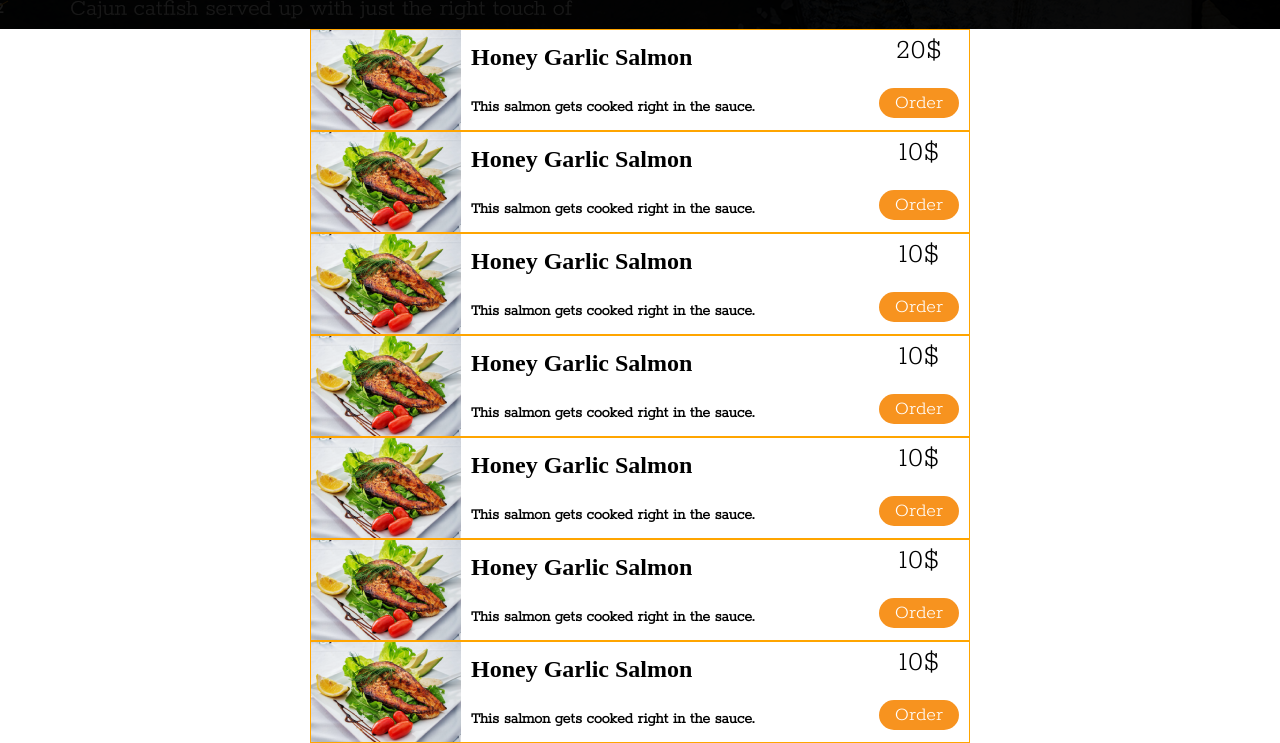
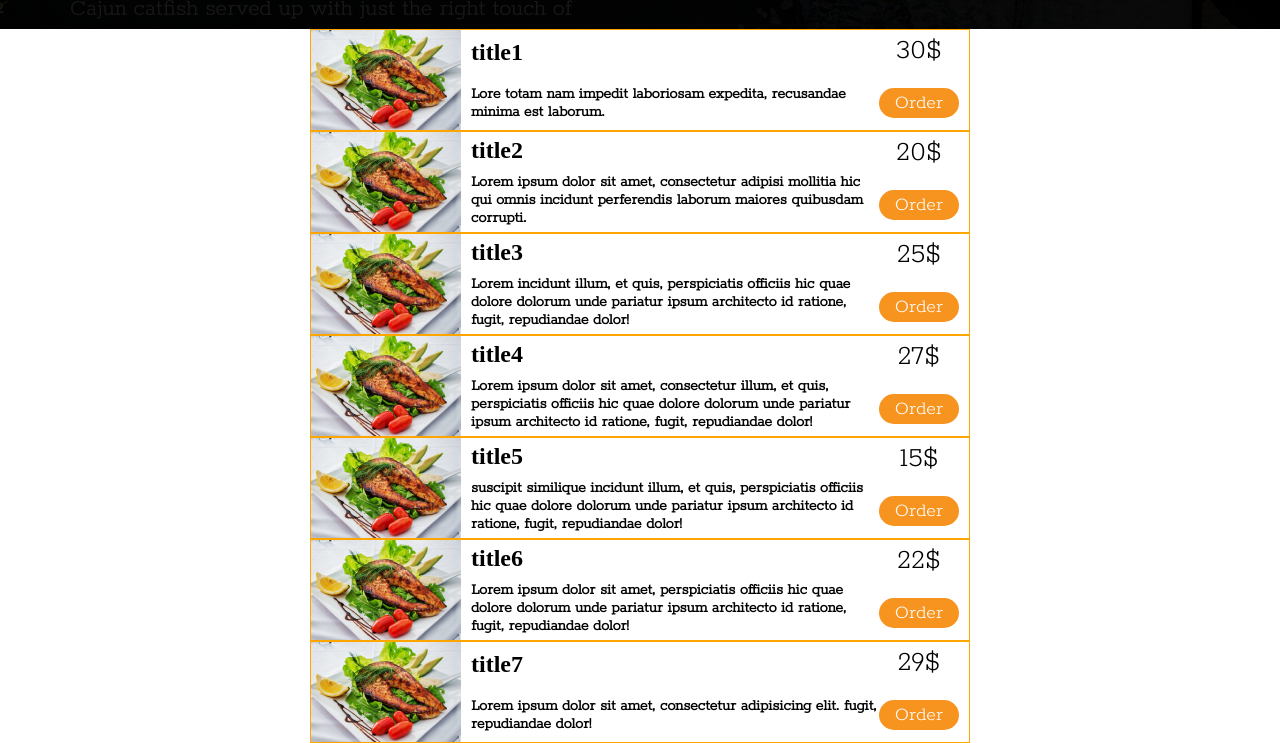
Before and after one commit to IhorCholach/git-init, a React app: page /menu in a window 1280 px wide. Shown: the part 91-834 px from the top of the page. Built offline with nearby package versions, Linux system fonts and the light colour scheme.

Commit message:
modify architecture project

```diff
--- a/public/index.html
+++ b/public/index.html
@@ -19,7 +19,7 @@
       work correctly both with client-side routing and a non-root public URL.
       Learn how to configure a non-root public URL by running `npm run build`.
     -->
-    <title>Cook At Home</title>
+    <title>Chef's plate</title>
   </head>
   <body>
 
--- a/src/components/aboutChef.js
+++ b/src/components/aboutChef.js
@@ -6,7 +6,7 @@ import twetter from '../content/img/twetter__footer.png'
 import in__footer from '../content/img/in__footer.png'
 import instagram from '../content/img/instagram__footer.png'
 import chefPhoto from '../content/img/Chefbg.png'
-import './aboutChef.css';
+import '../content/css/aboutChef.css';
 
 class Chef extends Component {
 	render() {
@@ -39,8 +39,8 @@ class Chef extends Component {
 							</p>
 						</div>
 						<div className="about__chef__describe__text__buttons">
-							 	<input className="left" type="button" value="follow"/>
-							 	<input className="right" type="button" value="send message"/>
+							<input className="left" type="button" value="follow"/>
+							<input className="right" type="button" value="send message"/>
 						</div>
 					</div>
 				</div>
--- a/src/components/mealCard.js
+++ b/src/components/mealCard.js
@@ -1,26 +1,74 @@
 import React, {Component} from 'react'
-import './mealCard.css'
+import '../content/css/mealCard.css'
+
+const arr=[
+	{
+		id:1,
+		title:'title1',
+		description:'Lore totam nam impedit laboriosam expedita, recusandae minima est laborum.',
+		price: 30
+	},
+	{
+		id:2,
+		title:'title2',
+		description:'Lorem ipsum dolor sit amet, consectetur adipisi mollitia hic qui omnis incidunt perferendis laborum maiores quibusdam corrupti.',
+		price: 20
+	},
+	{
+		id:3,
+		title:'title3',
+		description:'Lorem incidunt illum, et quis, perspiciatis officiis hic quae dolore dolorum unde pariatur ipsum architecto id ratione, fugit, repudiandae dolor!',
+		price: 25
+	},
+	{
+		id:4,
+		title:'title4',
+		description:'Lorem ipsum dolor sit amet, consectetur  illum, et quis, perspiciatis officiis hic quae dolore dolorum unde pariatur ipsum architecto id ratione, fugit, repudiandae dolor!',
+		price: 27
+	},
+	{
+		id:5,
+		title:'title5',
+		description:' suscipit similique incidunt illum, et quis, perspiciatis officiis hic quae dolore dolorum unde pariatur ipsum architecto id ratione, fugit, repudiandae dolor!',
+		price: 15
+	},
+	{
+		id:6,
+		title:'title6',
+		description:'Lorem ipsum dolor sit amet,  perspiciatis officiis hic quae dolore dolorum unde pariatur ipsum architecto id ratione, fugit, repudiandae dolor!',
+		price: 22
+	},
+	{
+		id:7,
+		title:'title7',
+		description:'Lorem ipsum dolor sit amet, consectetur adipisicing elit. fugit, repudiandae dolor!',
+		price: 29
+	}
+]
 
 class CardMeal extends Component{
+
 	handleBtnClick = (url) => {
 		this.props.history.push(url);
 		console.log('this props MealCard',this.props)
 	}
-	render (){
 
+
+mealCard = () => {
 		return(
-			<div className='container__mealCard'>
-				<div id="mealCard">
+			arr.map( (item) =>{
+				return(
+					<div key={item.id} id="mealCard">
 						<div id="imgMeal">
 						</div>
 						<div id="mealInfo">
-						<div className="mealHeader">
-							<h2>Honey Garlic Salmon</h2>
-							<h4>This salmon gets cooked right in the sauce.</h4>
+							<div   className="mealHeader">
+								<h2>{item.title}</h2>
+								<h4>{item.description}</h4>
 							</div>
 							<div className="mealData">
 								<div id="price">
-								<span>20$</span>
+									<span>{item.price}$</span>
 								</div>
 								<div id="btn">
 									<button onClick={ () => this.handleBtnClick('/order') }><span>Order</span></button>
@@ -28,115 +76,17 @@ class CardMeal extends Component{
 							</div>
 						</div>
 				</div>
-				<div id="mealCard">
-					<div id="imgMeal">
-					</div>
-					<div id="mealInfo">
-						<div className="mealHeader">
-							<h2>Honey Garlic Salmon</h2>
-							<h4>This salmon gets cooked right in the sauce.</h4>
-						</div>
-						<div className="mealData">
-							<div id="price">
-								<span>10$</span>
-							</div>
-							<div id="btn">
-								<button onClick={ () => this.handleBtnClick('/order') }><span>Order</span></button>
-							</div>
-						</div>
-					</div>
-				</div>
-				<div id="mealCard">
-					<div id="imgMeal">
-					</div>
-					<div id="mealInfo">
-						<div className="mealHeader">
-							<h2>Honey Garlic Salmon</h2>
-							<h4>This salmon gets cooked right in the sauce.</h4>
-						</div>
-						<div className="mealData">
-							<div id="price">
-								<span>10$</span>
-							</div>
-							<div id="btn">
-								<button onClick={ () => this.handleBtnClick('/order') }><span>Order</span></button>
-							</div>
-						</div>
-					</div>
-				</div>
-				<div id="mealCard">
-					<div id="imgMeal">
-					</div>
-					<div id="mealInfo">
-						<div className="mealHeader">
-							<h2>Honey Garlic Salmon</h2>
-							<h4>This salmon gets cooked right in the sauce.</h4>
-						</div>
-						<div className="mealData">
-							<div id="price">
-								<span>10$</span>
-							</div>
-							<div id="btn">
-								<button onClick={ () => this.handleBtnClick('/order') }><span>Order</span></button>
-							</div>
-						</div>
-					</div>
-				</div>
-				<div id="mealCard">
-					<div id="imgMeal">
-					</div>
-					<div id="mealInfo">
-						<div className="mealHeader">
-							<h2>Honey Garlic Salmon</h2>
-							<h4>This salmon gets cooked right in the sauce.</h4>
-						</div>
-						<div className="mealData">
-							<div id="price">
-								<span>10$</span>
-							</div>
-							<div id="btn">
-								<button onClick={ () => this.handleBtnClick('/order') }><span>Order</span></button>
-							</div>
-						</div>
-					</div>
-				</div>
-				<div id="mealCard">
-					<div id="imgMeal">
-					</div>
-					<div id="mealInfo">
-						<div className="mealHeader">
-							<h2>Honey Garlic Salmon</h2>
-							<h4>This salmon gets cooked right in the sauce.</h4>
-						</div>
-						<div className="mealData">
-							<div id="price">
-								<span>10$</span>
-							</div>
-							<div id="btn">
-								<button onClick={ () => this.handleBtnClick('/order') }><span>Order</span></button>
-							</div>
-						</div>
-					</div>
-				</div>
-				<div id="mealCard">
-					<div id="imgMeal">
-					</div>
-					<div id="mealInfo">
-						<div className="mealHeader">
-							<h2>Honey Garlic Salmon</h2>
-							<h4>This salmon gets cooked right in the sauce.</h4>
-						</div>
-						<div className="mealData">
-							<div id="price">
-								<span>10$</span>
-							</div>
-							<div id="btn">
-								<button onClick={ () => this.handleBtnClick('/order') }><span>Order</span></button>
-							</div>
-						</div>
-					</div>
-				</div>
+			)
+		})
+	)}
 
+	render (){
+
+		return(
+			<div className='container__mealCard'>
+				{
+					this.mealCard()
+				}
 			</div>
 		)
 	}
--- a/src/components/orderform.js
+++ b/src/components/orderform.js
@@ -1,10 +1,9 @@
 import React, {Component} from 'react'
-import Checkbox from './checkboxCom'
-import Header from './header'
-import Input from './inputCom'
+import Checkbox from './orderform/checkboxCom'
+import Input from './orderform/inputCom'
 
 // import '../css/orderForm.css'
-import './test.css'
+import '../content/css/test.css'
 
 class OrderForm extends Component{
 	handleBtnClick = (url) => {
@@ -14,7 +13,6 @@ class OrderForm extends Component{
 	render(){
 		return (
 			<div>
-				<Header />
 				 <form className="formOrder">
 				 	<h1>Make Order</h1>
 				  	<Input className="zzz" name="surname" value="surname" text="Surname"  />
--- a/src/components/MyLoginForm.js
+++ b/src/components/popup/MyLoginForm.js
@@ -1,7 +1,7 @@
 import React, { Component } from 'react';
-import * as handleBtnClick from '../constants/index'
-import './MyLoginForm.css';
-import cross from '../content/img/cross.png';
+import * as handleBtnClick from '../../constants/index'
+import '../../content/css/MyLoginForm.css';
+import cross from '../../content/img/cross.png';
 
 class MyLogin extends Component {
 	handleBtnClick = (url) => {
--- a/src/components/loginForm.js
+++ b/src/components/popup/loginForm.js
@@ -1,8 +1,8 @@
 import React, {Component} from 'react'
 import { Link } from 'react-router-dom'
-import Input from './inputCom'
-import Checkbox from './checkboxCom'
-import './test.css'
+import Input from '../orderform/inputCom'
+import Checkbox from '../orderform/checkboxCom'
+import '../../content/css/test.css'
 class Login extends Component{
 	render(){
 		return(
--- a/src/components/signupCom.js
+++ b/src/components/popup/signupCom.js
@@ -1,6 +1,6 @@
 import React, {Component} from 'react'
-import Input from './inputCom'
-import './test.css'
+import Input from '../orderform/inputCom'
+import '../../content/css/test.css'
 class Sign extends Component{
 	handleBtnClick = (url) => {
 		this.props.history.push(url);
--- a/src/components/MyLoginForm.css
+++ b/src/content/css/MyLoginForm.css
@@ -6,11 +6,11 @@
 	}
 @font-face{
 	font-family: shire;
-	src: url(../content/font/BerkshireSwash-Regular.ttf);
+	src: url(../font/BerkshireSwash-Regular.ttf);
 }
 @font-face{
 	font-family: rokki;
-	src: url(../content/font/Rokkitt-Regular.ttf);
+	src: url(../font/Rokkitt-Regular.ttf);
 }
 /* body{
 
@@ -121,7 +121,7 @@ h3{
 			left: 15px;
 			width: 11px;
 			height: 13px;
-			background: url(../content/img/input.png) no-repeat center center;
+			background: url(../img/input.png) no-repeat center center;
 			top: 50%;
 			transform: translateY(-50%);
 		}
--- a/src/components/mealCard.css
+++ b/src/content/css/mealCard.css
@@ -23,7 +23,7 @@
 	border:1px solid orange;
 }
 #imgMeal{
-	background: url(../content/img/salmon-steak.png);
+	background: url(../img/salmon-steak.png);
 	width: 150px;
 	height: 100px;
 	/*/*margin-left: 10px;*/
--- a/src/components/test.css
+++ b/src/content/css/test.css
@@ -4,11 +4,11 @@
 }
 @font-face{
     font-family: RokkitBold;
-    src:url(../content/font/Rokkitt-Light.ttf);
+    src:url(../font/Rokkitt-Light.ttf);
 }
 @font-face{
     font-family: RokkitLight;
-    src:url(../content/font/Rokkitt-Light.ttf);
+    src:url(../font/Rokkitt-Light.ttf);
 }
 .formOrder{
 	display: flex;
```
Also changed, not shown: src/containers/App.js (+5 -5 lines), src/content/css/aboutChef.css (renamed from src/components/aboutChef.css, +7 -7 lines), src/content/css/style.css (renamed from src/containers/style.css, +10 -10 lines), src/actions/index.js (added), src/components/orderform/checkboxCom.js (renamed from src/components/checkboxCom.js), src/components/orderform/inputCom.js (renamed from src/components/inputCom.js), src/content/css/testForm.css (renamed from src/components/testForm.css). Lines whose indentation alone changed are shown as unchanged.
